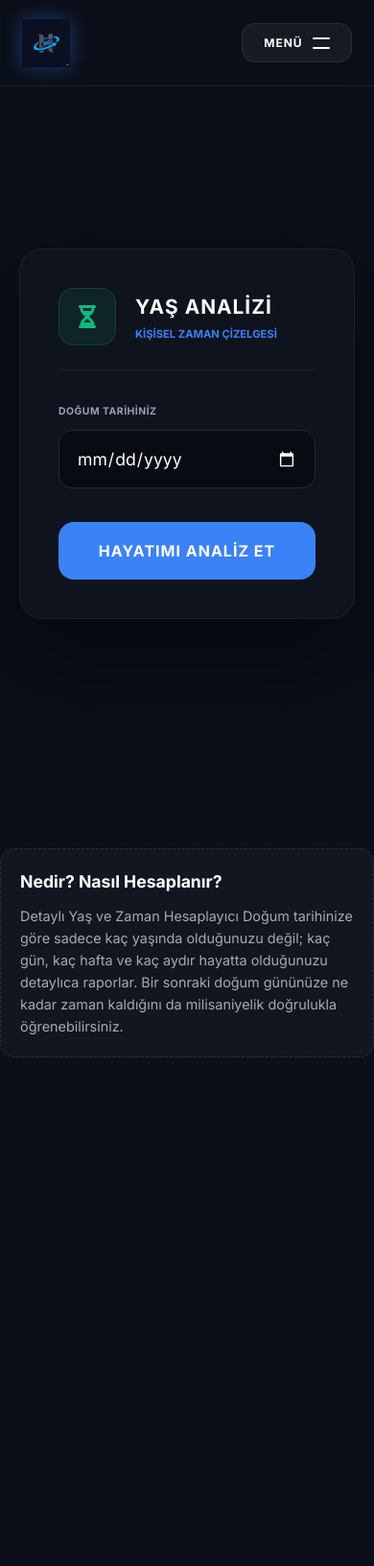
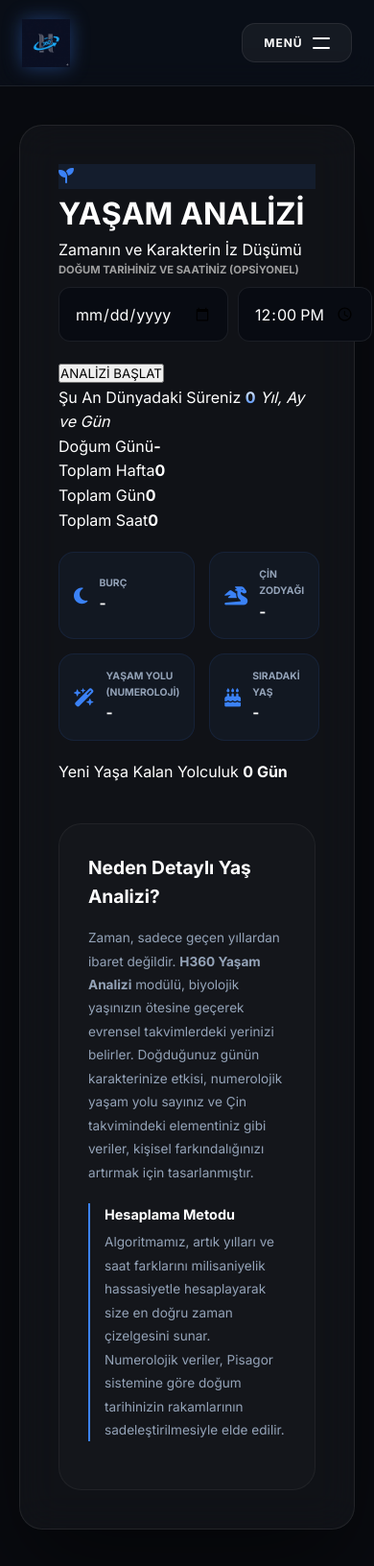
Before and after one commit to ilkerortak/hesapla-site, a website: page yas.html in a window 390 px wide. Shown: the whole page at 96% size. Before the commit the page ends 1102 px from the top, so only its background shows below. Drawn offline with Linux system fonts and the light colour scheme.

Commit message:
Update yas.html

```diff
--- a/yas.html
+++ b/yas.html
@@ -3,184 +3,200 @@
 <head>
     <meta charset="UTF-8">
     <meta name="viewport" content="width=device-width, initial-scale=1.0">
-    <title>H360 | Yaşam Analizi</title>
+    <title>H360 | Profesyonel Yaşam & Zaman Analizi</title>
+    <script async src="https://pagead2.googlesyndication.com/pagead/js/adsbygoogle.js?client=ca-pub-1894587939365426" crossorigin="anonymous"></script>
     <link href="https://fonts.googleapis.com/css2?family=Inter:wght@300;400;600;700&display=swap" rel="stylesheet">
     <link rel="stylesheet" href="https://cdnjs.cloudflare.com/ajax/libs/font-awesome/6.4.0/css/all.min.css">
     <link rel="stylesheet" href="style.css">
     <style>
-        /* ANA DEEP NIGHT TEMA */
-        body { background-color: #0b0f19; margin: 0; font-family: 'Inter', sans-serif; color: #cbd5e0; overflow-x: hidden; }
+        /* Tasarım Bütünlüğü İçin Ek Özelleştirmeler */
+        .calc-card { max-width: 650px !important; } /* Biraz daha genişlettik detaylar sığsın diye */
 
-        .main-wrapper { display: flex; justify-content: center; align-items: flex-start; min-height: 100vh; padding: 120px 20px 60px; }
-
-        .calc-card {
-            background: rgba(255, 255, 255, 0.02); border: 1px solid rgba(255, 255, 255, 0.05);
-            border-radius: 24px; padding: 40px; width: 100%; max-width: 500px;
-            box-shadow: 0 40px 100px rgba(0,0,0,0.5); backdrop-filter: blur(10px);
+        .astro-grid {
+            display: grid;
+            grid-template-columns: repeat(2, 1fr);
+            gap: 15px;
+            margin-top: 20px;
         }
 
-        /* Başlık Alanı */
-        .header-area { display: flex; align-items: center; gap: 20px; margin-bottom: 35px; border-bottom: 1px solid rgba(255,255,255,0.05); padding-bottom: 25px; }
-        .icon-box {
-            width: 60px; height: 60px; background: rgba(16, 185, 129, 0.1);
-            border-radius: 16px; display: flex; align-items: center; justify-content: center;
-            color: #10b981; font-size: 1.5rem; border: 1px solid rgba(16, 185, 129, 0.2);
+        .astro-card {
+            background: rgba(59, 130, 246, 0.05);
+            border: 1px solid rgba(59, 130, 246, 0.1);
+            padding: 15px;
+            border-radius: 16px;
+            display: flex;
+            align-items: center;
+            gap: 12px;
         }
-        .title-text h1 { font-size: 1.3rem; margin: 0; color: #fff; letter-spacing: 1px; }
-        .title-text p { color: #3b82f6; font-size: 0.7rem; font-weight: 800; margin: 4px 0 0; text-transform: uppercase; }
 
-        /* Inputlar */
-        .input-group { margin-bottom: 25px; }
-        .input-group label { display: block; color: #94a3b8; font-size: 0.65rem; font-weight: 800; margin-bottom: 10px; letter-spacing: 0.5px; }
-        .input-group input {
-            width: 100%; padding: 18px; background: #080b12;
-            border: 1px solid #1e293b; border-radius: 14px;
-            color: #fff; font-size: 1.1rem; transition: 0.3s; box-sizing: border-box; outline: none;
-            color-scheme: dark;
+        .astro-card i { color: #3b82f6; font-size: 1.2rem; }
+        .astro-info span { display: block; font-size: 0.65rem; color: #94a3b8; font-weight: 800; text-transform: uppercase; }
+        .astro-info b { font-size: 0.95rem; color: #fff; }
+
+        .seo-rich-content {
+            margin-top: 40px;
+            padding: 30px;
+            background: rgba(255, 255, 255, 0.02);
+            border-radius: 24px;
+            border: 1px solid rgba(255, 255, 255, 0.05);
         }
-        .input-group input:focus { border-color: #3b82f6; box-shadow: 0 0 0 4px rgba(59, 130, 246, 0.1); }
 
-        .calc-btn {
-            width: 100%; padding: 20px; background: #3b82f6; color: #fff;
-            border: none; border-radius: 16px; font-weight: 700; cursor: pointer; font-size: 1rem;
-            transition: 0.3s; letter-spacing: 1px; margin-top: 10px;
+        .seo-rich-content h2 { color: #fff; font-size: 1.2rem; margin-bottom: 15px; }
+        .seo-rich-content p { color: #94a3b8; font-size: 0.85rem; line-height: 1.8; margin-bottom: 15px; }
+
+        /* Sonuç ekranında yaş rakamı parlasın */
+        .big-age-display b {
+            background: linear-gradient(180deg, #fff 0%, #3b82f6 100%);
+            -webkit-background-clip: text;
+            -webkit-text-fill-color: transparent;
         }
-        .calc-btn:hover { background: #2563eb; transform: translateY(-2px); }
-
-        /* Sonuç Alanı */
-        .result-box { margin-top: 40px; animation: slideIn 0.5s ease; display: none; }
-        @keyframes slideIn { from { opacity: 0; transform: translateY(20px); } to { opacity: 1; transform: translateY(0); } }
-
-        .big-age-display {
-            text-align: center; background: #080b12;
-            padding: 30px; border-radius: 20px; border: 1px solid #1e293b;
-            margin-bottom: 25px; position: relative; overflow: hidden;
-        }
-        .big-age-display span { font-size: 0.75rem; color: #94a3b8; font-weight: 700; text-transform: uppercase; }
-        .big-age-display b { font-size: 4rem; color: #fff; display: block; line-height: 1; margin: 10px 0; letter-spacing: -2px; }
-        .big-age-display i { font-size: 1rem; color: #3b82f6; font-style: normal; font-weight: 600; }
-
-        .info-grid { display: grid; grid-template-columns: 1fr 1fr; gap: 15px; margin-bottom: 25px; }
-        .info-item {
-            background: rgba(255, 255, 255, 0.01); padding: 20px; border-radius: 16px;
-            text-align: center; border: 1px solid #1e293b; transition: 0.3s;
-        }
-        .info-item:hover { background: rgba(255,255,255,0.03); border-color: #3b82f6; }
-        .info-item label { display: block; font-size: 0.65rem; color: #3b82f6; font-weight: 800; margin-bottom: 8px; text-transform: uppercase; }
-        .info-item b { font-size: 1.1rem; color: #fff; letter-spacing: 0.5px; }
-
-        .next-birthday {
-            background: linear-gradient(90deg, rgba(59, 130, 246, 0.1) 0%, rgba(59, 130, 246, 0) 100%);
-            padding: 20px 25px; border-radius: 16px; border-left: 4px solid #3b82f6;
-            display: flex; justify-content: space-between; align-items: center;
-        }
-        .next-birthday span { font-size: 0.8rem; font-weight: 700; color: #94a3b8; text-transform: uppercase; }
-        .next-birthday b { color: #3b82f6; font-size: 1.4rem; letter-spacing: -0.5px; }
     </style>
 </head>
 <body>
 
+<nav class="glass-nav">
+    <a href="index.html" class="nav-home-btn"><i class="fa-solid fa-house"></i> Ana Sayfa</a>
+</nav>
+
 <div class="main-wrapper">
     <div class="calc-card">
         <div class="header-area">
-            <div class="icon-box"><i class="fa-solid fa-hourglass-half"></i></div>
+            <div class="icon-box" style="background: rgba(59, 130, 246, 0.1); color: #3b82f6; border-color: rgba(59, 130, 246, 0.2);">
+                <i class="fa-solid fa-seedling"></i>
+            </div>
             <div class="title-text">
-                <h1>YAŞ ANALİZİ</h1>
-                <p>Kişisel Zaman Çizelgesi</p>
+                <h1>YAŞAM ANALİZİ</h1>
+                <p>Zamanın ve Karakterin İz Düşümü</p>
             </div>
         </div>
 
         <div class="input-group">
-            <label>DOĞUM TARİHİNİZ</label>
-            <input type="date" id="birthDate">
+            <label>DOĞUM TARİHİNİZ VE SAATİNİZ (OPSİYONEL)</label>
+            <div style="display: flex; gap: 10px;">
+                <input type="date" id="birthDate" style="flex: 2;">
+                <input type="time" id="birthTime" value="12:00" style="flex: 1;">
+            </div>
         </div>
 
-        <button class="calc-btn" onclick="analyzeAge()">HAYATIMI ANALİZ ET</button>
+        <button class="calc-btn" onclick="analyzeLife()">ANALİZİ BAŞLAT</button>
 
         <div id="res" class="result-box">
             <div class="big-age-display">
-                <span>Şu An Tam Olarak</span>
+                <span>Şu An Dünyadaki Süreniz</span>
                 <b id="yVal">0</b>
-                <i>Yaşındasınız</i>
+                <i id="fullAgeString">Yıl, Ay ve Gün</i>
             </div>
 
             <div class="info-grid">
-                <div class="info-item">
-                    <label>Doğum Günü</label>
-                    <b id="birthDayName">-</b>
+                <div class="info-item"><label>Doğum Günü</label><b id="birthDayName">-</b></div>
+                <div class="info-item"><label>Toplam Hafta</label><b id="wVal">0</b></div>
+                <div class="info-item"><label>Toplam Gün</label><b id="dVal">0</b></div>
+                <div class="info-item"><label>Toplam Saat</label><b id="hVal">0</b></div>
+            </div>
+
+            <div class="astro-grid">
+                <div class="astro-card">
+                    <i class="fa-solid fa-moon"></i>
+                    <div class="astro-info"><span>Burç</span><b id="zodiacSign">-</b></div>
                 </div>
-                <div class="info-item">
-                    <label>Toplam Hafta</label>
-                    <b id="wVal">0</b>
+                <div class="astro-card">
+                    <i class="fa-solid fa-dragon"></i>
+                    <div class="astro-info"><span>Çin Zodyağı</span><b id="chineseZodiac">-</b></div>
                 </div>
-                <div class="info-item">
-                    <label>Toplam Gün</label>
-                    <b id="dVal">0</b>
+                <div class="astro-card">
+                    <i class="fa-solid fa-wand-magic-sparkles"></i>
+                    <div class="astro-info"><span>Yaşam Yolu (Numeroloji)</span><b id="lifePathNum">-</b></div>
                 </div>
-                <div class="info-item">
-                    <label>Toplam Saat</label>
-                    <b id="hVal">0</b>
+                <div class="astro-card">
+                    <i class="fa-solid fa-cake-candles"></i>
+                    <div class="astro-info"><span>Sıradaki Yaş</span><b id="nextAge">-</b></div>
                 </div>
             </div>
 
-            <div class="next-birthday">
-                <span>Yeni Yaşa Kalan Süre</span>
+            <div class="next-birthday" style="margin-top: 20px;">
+                <span>Yeni Yaşa Kalan Yolculuk</span>
                 <b><span id="nextDays">0</span> Gün</b>
             </div>
         </div>
+
+        <article class="seo-rich-content">
+            <h2>Neden Detaylı Yaş Analizi?</h2>
+            <p>Zaman, sadece geçen yıllardan ibaret değildir. <b>H360 Yaşam Analizi</b> modülü, biyolojik yaşınızın ötesine geçerek evrensel takvimlerdeki yerinizi belirler. Doğduğunuz günün karakterinize etkisi, numerolojik yaşam yolu sayınız ve Çin takvimindeki elementiniz gibi veriler, kişisel farkındalığınızı artırmak için tasarlanmıştır.</p>
+
+            <div style="border-left: 2px solid #3b82f6; padding-left: 15px; margin: 20px 0;">
+                <h4 style="color: #fff; font-size: 0.9rem; margin-bottom: 5px;">Hesaplama Metodu</h4>
+                <p style="margin: 0;">Algoritmamız, artık yılları ve saat farklarını milisaniyelik hassasiyetle hesaplayarak size en doğru zaman çizelgesini sunar. Numerolojik veriler, Pisagor sistemine göre doğum tarihinizin rakamlarının sadeleştirilmesiyle elde edilir.</p>
+            </div>
+        </article>
     </div>
-</div>
-<div class="info-section" style="margin-top: 40px; padding: 20px; background: rgba(255,255,255,0.03); border-radius: 15px; border: 1px dashed rgba(255,255,255,0.1); color: #aaa; font-size: 0.9rem;">
-    <h3 style="color: #fff; margin-bottom: 10px; font-size: 1.1rem;">Nedir? Nasıl Hesaplanır?</h3>
-    <p>Detaylı Yaş ve Zaman Hesaplayıcı
-Doğum tarihinize göre sadece kaç yaşında olduğunuzu değil; kaç gün, kaç hafta ve kaç aydır hayatta olduğunuzu detaylıca raporlar. Bir sonraki doğum gününüze ne kadar zaman kaldığını da milisaniyelik doğrulukla öğrenebilirsiniz.</p>
 </div>
 
 <script>
-    function toggleMenu() { document.getElementById('navMenu').classList.toggle('active'); }
-
-    window.onclick = function(e) {
-        if (!e.target.matches('.menu-btn') && !e.target.closest('.menu-btn')) {
-            const menu = document.getElementById('navMenu');
-            if (menu && menu.classList.contains('active')) menu.classList.remove('active');
-        }
-    }
-
-    function analyzeAge() {
+    function analyzeLife() {
         const birthInput = document.getElementById('birthDate').value;
+        const timeInput = document.getElementById('birthTime').value;
         if(!birthInput) return;
 
-        const birth = new Date(birthInput);
+        const birth = new Date(birthInput + 'T' + timeInput);
         const now = new Date();
         const diff = now - birth;
 
-        if (diff < 0) { alert("Henüz doğmamış olamazsınız!"); return; }
+        if (diff < 0) { alert("Gelecekten gelmiş olamazsınız!"); return; }
 
-        const years = Math.floor(diff / (1000 * 60 * 60 * 24 * 365.25));
+        // 1. Temel Yaş Hesaplama (Yıl-Ay-Gün Detaylı)
+        let years = now.getFullYear() - birth.getFullYear();
+        let months = now.getMonth() - birth.getMonth();
+        let days = now.getDate() - birth.getDate();
+        if (days < 0) { months--; days += new Date(now.getFullYear(), now.getMonth(), 0).getDate(); }
+        if (months < 0) { years--; months += 12; }
+
+        document.getElementById('yVal').innerText = years;
+        document.getElementById('fullAgeString').innerText = `${months} Ay, ${days} Gün`;
+
+        // 2. Zaman İstatistikleri
         const totalDays = Math.floor(diff / (1000 * 60 * 60 * 24));
-        const totalWeeks = Math.floor(totalDays / 7);
-        const totalHours = totalDays * 24;
+        document.getElementById('wVal').innerText = Math.floor(totalDays / 7).toLocaleString('tr-TR');
+        document.getElementById('dVal').innerText = totalDays.toLocaleString('tr-TR');
+        document.getElementById('hVal').innerText = Math.floor(diff / (1000 * 60 * 60)).toLocaleString('tr-TR');
 
         const daysTR = ["Pazar", "Pazartesi", "Salı", "Çarşamba", "Perşembe", "Cuma", "Cumartesi"];
-        const dayName = daysTR[birth.getDay()];
+        document.getElementById('birthDayName').innerText = daysTR[birth.getDay()];
 
+        // 3. Burç Hesaplama
+        const month = birth.getMonth() + 1;
+        const day = birth.getDate();
+        const zodiacs = [
+            {n: "Oğlak", d:20, m:1}, {n: "Kova", d:18, m:2}, {n: "Balık", d:20, m:3},
+            {n: "Koç", d:19, m:4}, {n: "Boğa", d:20, m:5}, {n: "İkizler", d:20, m:6},
+            {n: "Yengeç", d:22, m:7}, {n: "Aslan", d:22, m:8}, {n: "Başak", d:22, m:9},
+            {n: "Terazi", d:22, m:10}, {n: "Akrep", d:21, m:11}, {n: "Yay", d:21, m:12},
+            {n: "Oğlak", d:31, m:12}
+        ];
+        const sign = zodiacs.find(z => (month < z.m) || (month === z.m && day <= z.d));
+        document.getElementById('zodiacSign').innerText = sign ? sign.n : "Oğlak";
+
+        // 4. Çin Zodyağı
+        const chineseArr = ["Maymun", "Horoz", "Köpek", "Domuz", "Fare", "Öküz", "Kaplan", "Tavşan", "Ejderha", "Yılan", "At", "Keçi"];
+        document.getElementById('chineseZodiac').innerText = chineseArr[birth.getFullYear() % 12];
+
+        // 5. Numeroloji (Yaşam Yolu)
+        const digits = birthInput.replace(/-/g, '').split('').map(Number);
+        let sum = digits.reduce((a, b) => a + b, 0);
+        while (sum > 9 && sum !== 11 && sum !== 22) { // 11 ve 22 ana sayılardır
+            sum = sum.toString().split('').map(Number).reduce((a, b) => a + b, 0);
+        }
+        document.getElementById('lifePathNum').innerText = sum;
+
+        // 6. Sıradaki Yaş ve Kalan Gün
         let nextBirth = new Date(now.getFullYear(), birth.getMonth(), birth.getDate());
-        if (nextBirth < now) {
-            nextBirth.setFullYear(now.getFullYear() + 1);
-        }
-        const timeToNext = nextBirth - now;
-        const daysToNext = Math.ceil(timeToNext / (1000 * 60 * 60 * 24));
-
-        document.getElementById('yVal').innerText = years;
-        document.getElementById('birthDayName').innerText = dayName;
-        document.getElementById('wVal').innerText = totalWeeks.toLocaleString('tr-TR');
-        document.getElementById('dVal').innerText = totalDays.toLocaleString('tr-TR');
-        document.getElementById('hVal').innerText = totalHours.toLocaleString('tr-TR');
+        if (nextBirth < now) nextBirth.setFullYear(now.getFullYear() + 1);
+        const daysToNext = Math.ceil((nextBirth - now) / (1000 * 60 * 60 * 24));
         document.getElementById('nextDays').innerText = daysToNext;
+        document.getElementById('nextAge').innerText = (daysToNext === 365 || daysToNext === 0) ? years : years + 1;
 
         document.getElementById('res').style.display = "block";
     }
 </script>
-    <script src="h360-core.js"></script>
+<script src="h360-core.js"></script>
 </body>
 </html>
```
